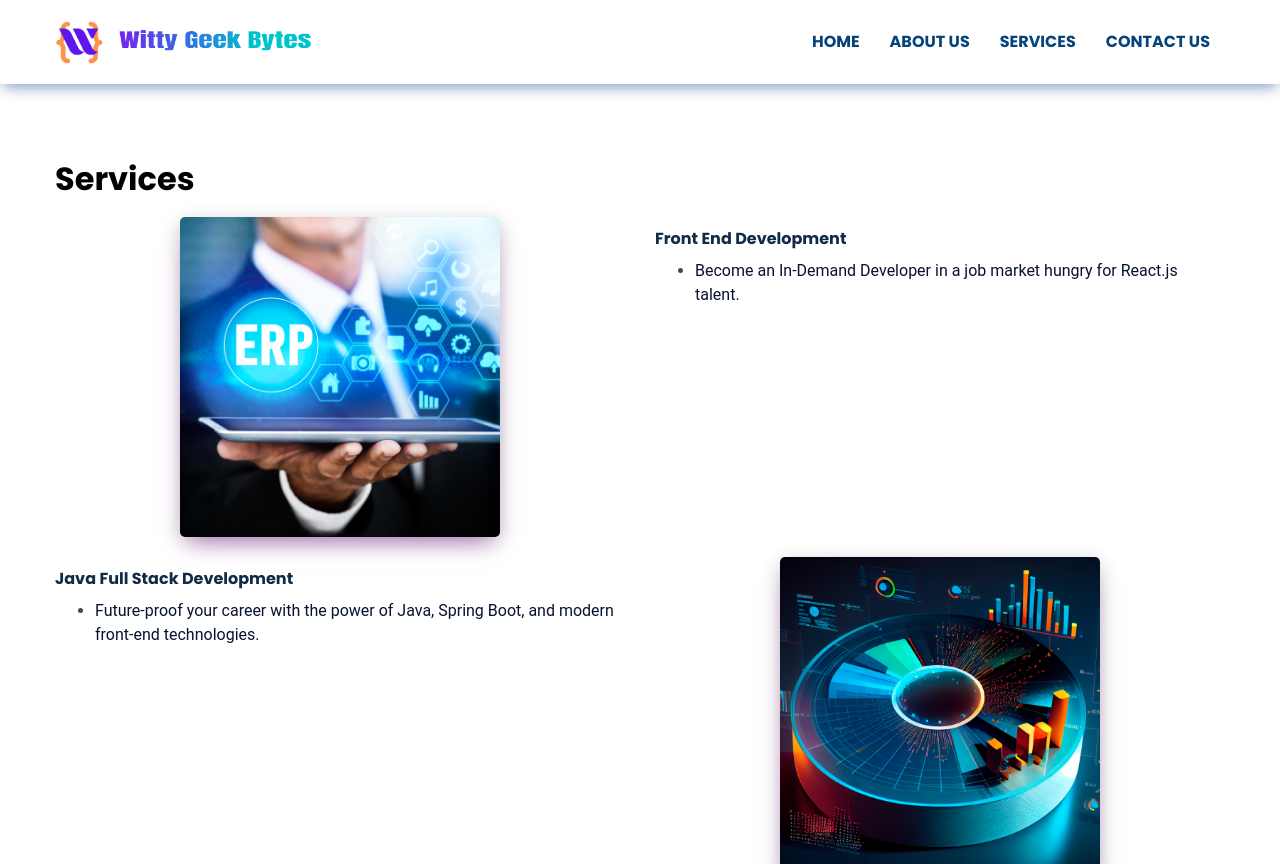
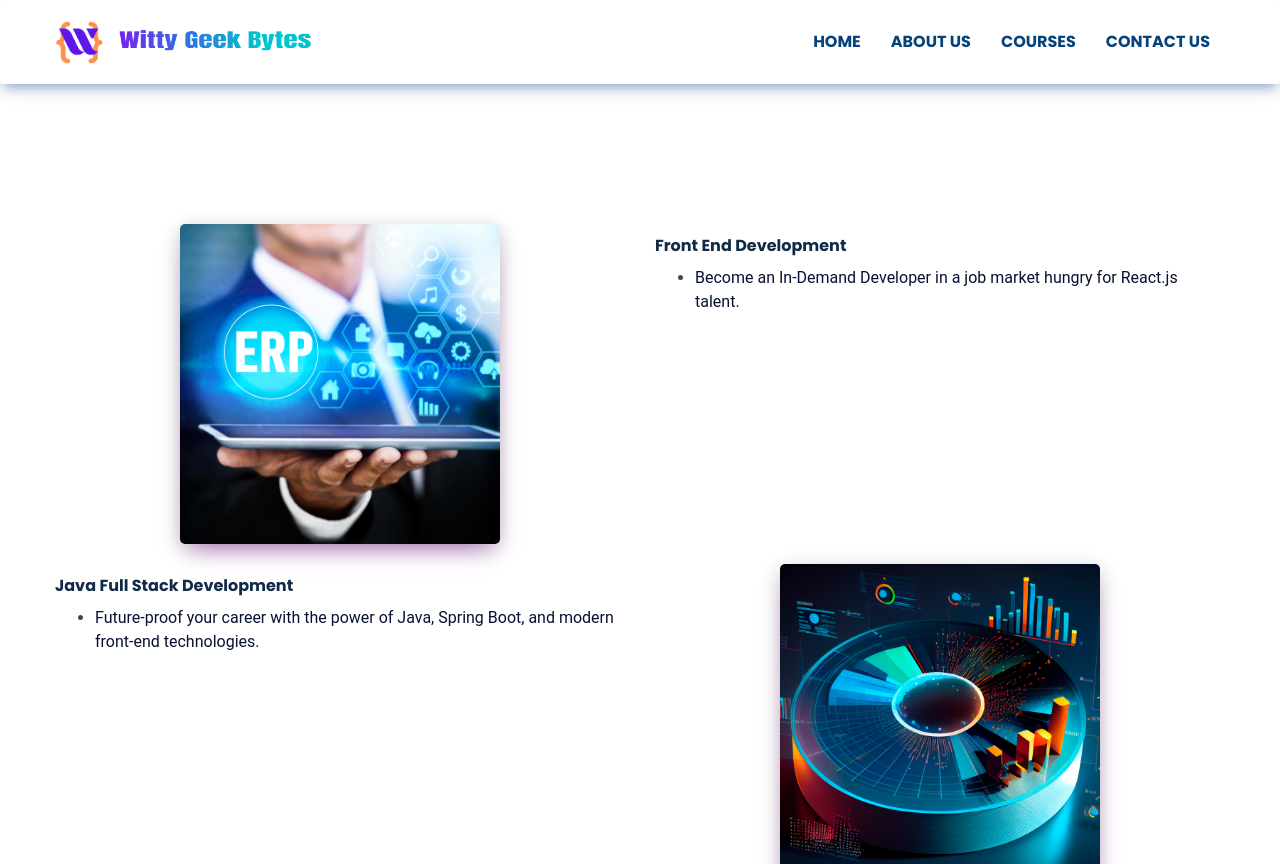
Before and after one commit to wittygeekbytes/witty-geek-bytes, a Next.js app: page /services-details in a window 1280 px wide. Shown: the top 864 px of the page. Built offline with nearby package versions, Linux system fonts and the light colour scheme.

Commit message:
COURSES SECTION DONE

```diff
--- a/components/Header/HeaderLinks.js
+++ b/components/Header/HeaderLinks.js
@@ -94,7 +94,7 @@ export default function HeaderLinks(props) {
             }}
             onClick={(e) => {
               setActiveItem(each.title); // Set the active menu item
-              if (each.title === "Services") Router.push(each.href);
+              if (each.title === "Courses") Router.push(each.href);
               else smoothScroll(e, each.smoothScroll);
             }}
           >
--- a/data/careers-data.js
+++ b/data/careers-data.js
@@ -94,7 +94,7 @@ export const careersData = {
         employmentType: "Full Time",
         location: "Pune",
         rolesResponsibilities: [
-            "Lead the implementation and provide ongoing support for SAP MM modules, with a focus on Procure-to-Pay, Consumption-Based Planning, Purchasing, External Services, Inventory Management, Invoice Verification, Information System, Foreign Trade, and Electronic Data Interchange."
+            "Lead the implementation and provide ongoing support for SAP MM modules, with a focus on Procure-to-Pay, Consumption-Based Planning, Purchasing, External Courses, Inventory Management, Invoice Verification, Information System, Foreign Trade, and Electronic Data Interchange."
             , "Conduct thorough analysis of intricate business process requirements and devise suitable system solutions. Identify, interpret, validate, and document customer requirements."
             , "Organize workshops to gather comprehensive business requirements."
             , "Map client business processes, objectives, and requirements, and develop necessary product modifications to align with client needs."
--- a/data/header-links-data.js
+++ b/data/header-links-data.js
@@ -12,7 +12,7 @@ export const headerLinksData = {
     },
     {
         href: "/services-details",
-        title: "Services",
+        title: "Courses",
         smoothScroll:"services"
     },
     {
--- a/data/links-data.js
+++ b/data/links-data.js
@@ -5,7 +5,7 @@ export const linksData = [
     },
     {
         href: "/services",
-        title: "Services",
+        title: "Courses",
     },
     {
         href: "/about",
--- a/pages-sections/components/ServicesLeftComponent.js
+++ b/pages-sections/components/ServicesLeftComponent.js
@@ -26,7 +26,7 @@ import { Button, Divider, Typography } from "@mui/material";
 
 const useStyles = makeStyles(featuresStyle);
 
-export default function ServicesLeftComponent({ ...rest }) {
+export default function CoursesLeftComponent({ ...rest }) {
     const classes = useStyles();
     const {data }  = rest
     console.log('rest : ',rest);
@@ -35,7 +35,7 @@ export default function ServicesLeftComponent({ ...rest }) {
     return (
         <div className="cd-section" {...rest}>
             <div className={classes.container}>
-                {/* Services Left START */}
+                {/* Courses Left START */}
                 {/* <div className={classes.features3}>
                     <GridContainer>
                         <GridItem xs={12} sm={4} md={4}>
--- a/pages-sections/sections-page/SectionAboutUs_BKP.js
+++ b/pages-sections/sections-page/SectionAboutUs_BKP.js
@@ -42,7 +42,7 @@ export default function SectionHeaders({ ...rest }) {
                 <li ><h4>We decided to bring in our experience to drive business outcomes and partner with organizations with cutting edge technologies to position themselves to be market differentiators to customers  we serve. </h4></li>
                 <li ><h4>Our Network of tech experts , product owners are spread across geographies  to at best provide a near shore experience where required and with  significant talent capabilities spread across India.</h4></li>
                 <li><h4>We seek to be the partner of trust and execution in an ever changing world defined by  automation , artificial intelligence  and other  digital transformation avenues.</h4></li>
-                <li><h4>We also  are passionate about helping customers with set up of Global Business Services given our extensive work experience in setting up Global Captives prior to our entrepreneurial journey</h4></li>
+                <li><h4>We also  are passionate about helping customers with set up of Global Business Courses given our extensive work experience in setting up Global Captives prior to our entrepreneurial journey</h4></li>
                 <li><h4>To be a contributor to the futuristic amalgamation of cultures and boundaries   with humans across the globe, inspiring and improving lives.</h4></li>
               </ul>
               <br />
--- a/pages-sections/sections-page/SectionIndustries.js
+++ b/pages-sections/sections-page/SectionIndustries.js
@@ -18,7 +18,7 @@ const routeToContactUs = () => {
 
 export default function SectionIndustries({ ...rest }) {
   const classes = useStyles();
-  console.log('Loaded Services data : ', services ? services.length : 0);
+  console.log('Loaded Courses data : ', services ? services.length : 0);
   return (
     <div className="cd-section" {...rest}>
       <div className={classes.container}>
--- a/pages-sections/sections-page/SectionIndustriesCarousel.js
+++ b/pages-sections/sections-page/SectionIndustriesCarousel.js
@@ -39,7 +39,7 @@ export default function SectionIndustriesCarousel() {
     slidesToScroll: 1,
     autoplay: true
   };
-  const showAllServices = ()=>{
+  const showAllCourses = ()=>{
     console.log("Routing to /service-details Page ");
     Router.push("/service-details");
   }
@@ -164,9 +164,9 @@ export default function SectionIndustriesCarousel() {
                 borderRadius:"0px",
                 fontWeight : "600"
               }}
-              onClick={showAllServices}
+              onClick={showAllCourses}
             >
-              Explore Services
+              Explore Courses
             </Button>
           </GridItem>
         </GridContainer>
--- a/pages-sections/sections-page/SectionServicesCarousalCard.js
+++ b/pages-sections/sections-page/SectionServicesCarousalCard.js
@@ -54,6 +54,9 @@ const SectionServicesCarousalCard = (props)=> {
                         {services[index].serviceOneLiner}
                     </Typography>
                 </CardBody>
+                <CardFooter>
+                    <Button  style={{width : "100%", background:"#00C3CC" ,fontSize:"1rem", fontWeight:"400", borderRadius:"0.5rem"}} disabled = {!services[index].serviceTitle.startsWith("Front") }>KNOW MORE</Button>
+                </CardFooter>
             </Card>
         </GridItem>
     );
--- a/pages-sections/sections-page/SectionServicesCarousel.js
+++ b/pages-sections/sections-page/SectionServicesCarousel.js
@@ -19,7 +19,7 @@ const useStyles = makeStyles(featuresStyle);
 
 export default function SectionServicesCarousel() {
   const classes = useStyles();
-  console.log("Services Data : ", services)
+  console.log("Courses Data : ", services)
   const settings = {
     // dots: true,
     infinite: true,
@@ -28,7 +28,7 @@ export default function SectionServicesCarousel() {
     slidesToScroll: 1,
     autoplay: true
   };
-  const showAllServices = ()=>{
+  const showAllCourses = ()=>{
     console.log("Routing to /service-details Page ");
     Router.push("/service-details");
   }
--- a/pages/services-details.js
+++ b/pages/services-details.js
@@ -14,11 +14,11 @@ import { services } from "../data/services-data.js";
 
 const useStyles = makeStyles(headersStyle);
 
-export default function ServicesDetails({ ...rest }) {
+export default function CoursesDetails({ ...rest }) {
   const classes = useStyles();
-  console.log('Loaded Services data : ', services ? services.length : 0);
+  console.log('Loaded Courses data : ', services ? services.length : 0);
   return (
-    <> <h3>Services   </h3>
+    <> <h3>Courses   </h3>
       <Header
         brand=""
         links={<HeaderLinks dropdownHoverColor="info" />}
@@ -29,14 +29,17 @@ export default function ServicesDetails({ ...rest }) {
       <div className={classes.container} style={{ marginTop: "5.5em", backgroundColor:"" }}>
         <GridContainer style={{ marginBottom: '.25rem' }}>
           <GridItem md={6} style={{ color: '#112A46' }}>
-            <h1 style={{
-              fontFamily: 'Poppins',
-              fontSize: '2rem',
-              lineHeight: '2rem',
-              fontWeight: '600',
-              textAlign: "left",
-              color: "black",
-            }}>  Services
+            <h1 sx={{
+              fontFamily: "Poppins",
+              fontWeight: 800,
+              fontSize: { lg: "3rem", md: "3rem", sm: "2rem", xs: "2rem" },
+              lineHeight: { lg: "3.75rem", sm: "3rem", xs: "3rem" },
+              display: "inline-block",
+              maxWidth: "90%",
+              margin: "5rem",
+              color: "#00C3CC",
+              textAlign: "center",
+            }}>  Courses
             </h1>
           </GridItem>
         </GridContainer>
```
Also changed, not shown: pages-sections/sections-page/SectionServices.js (+13 -11 lines), 1 other file (tests, documents, lock files or other folders).
